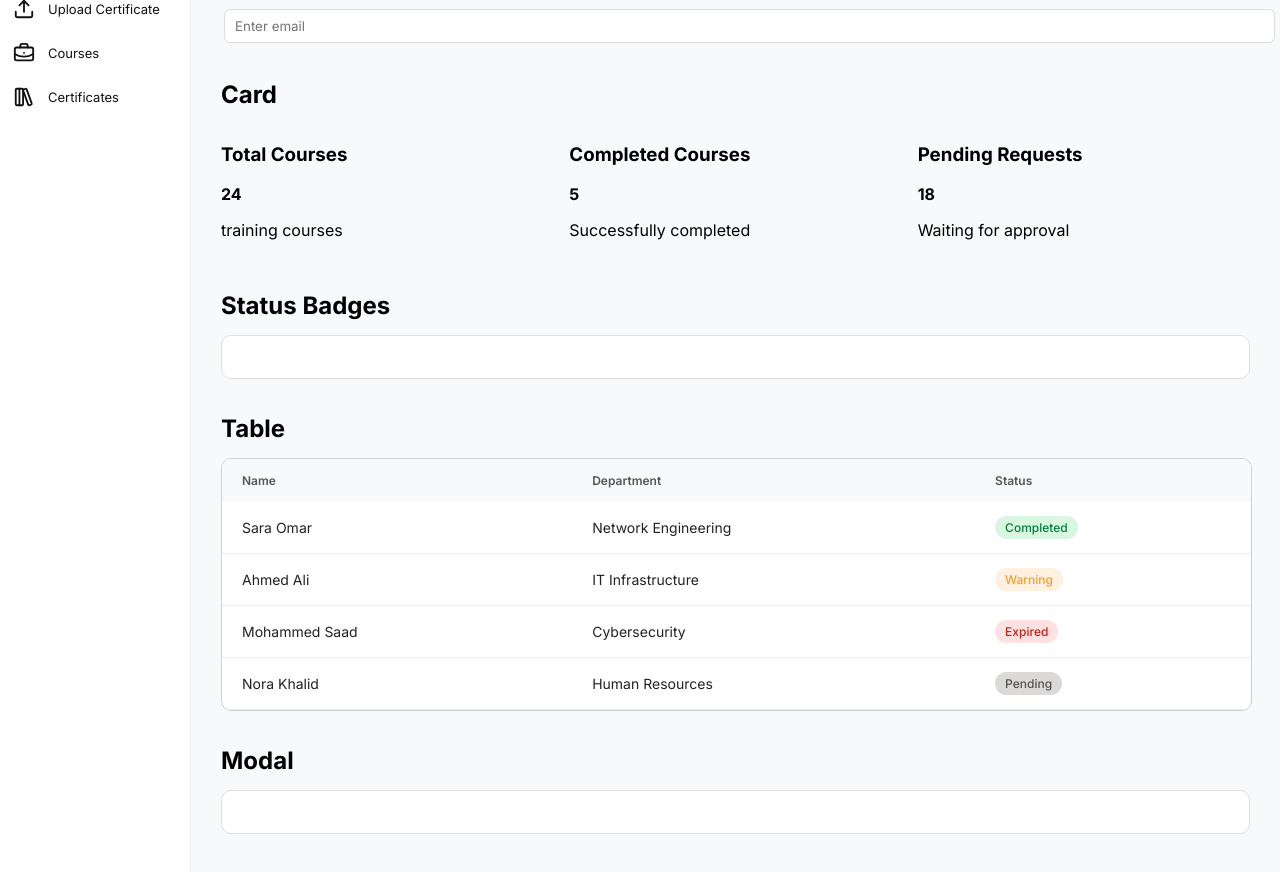
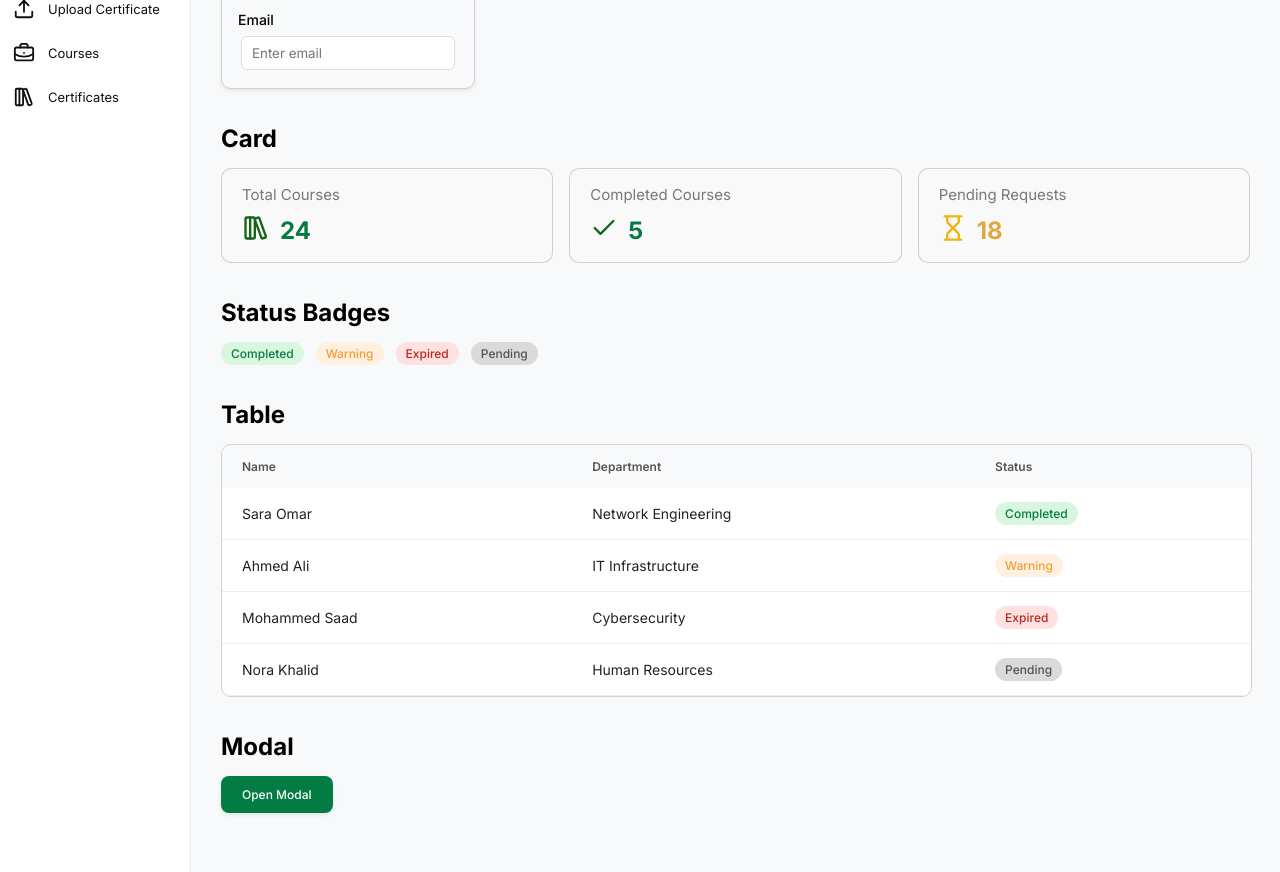
Before and after one commit to 13-1550/SASQ_SaTr, a React (Vite) app in the folder SaSQ/: page / in a window 1280 px wide. Shown: the part 220-1092 px from the top of the page. Built offline with nearby package versions, Linux system fonts and the light colour scheme.

Commit message:
fixed Button&Card

```diff
--- a/SaSQ/src/Components/Common/Button/Button.jsx
+++ b/SaSQ/src/Components/Common/Button/Button.jsx
@@ -1,11 +1,16 @@
-import "./Button.css";
-
-function Button(props) {
-  let buttonText = props.text;
-  let buttonType = props.type;
-  let fullClassName = "btn btn-" + buttonType;
-
-  return <button className={fullClassName}>{buttonText}</button>;
+function Button({
+    children,
+    type = "green",
+    onClick
+}) {
+    return (
+        <button
+            className={`btn btn-${type}`}
+            onClick={onClick}
+        >
+            {children}
+        </button>
+    );
 }
 
 export default Button;
--- a/SaSQ/src/Styles/global.css
+++ b/SaSQ/src/Styles/global.css
@@ -3,9 +3,12 @@
 * {
     font-family: 'Inter', sans-serif;
 }
+html,
+#root,
 body {
     margin: 0;
     font-family: 'Inter', sans-serif;
+    ;
 }
 :root {
     --primary-green: #15641A;
@@ -44,7 +47,7 @@ body {
 
 .input {
     margin: 2px 3px;
-    width: 100%;
+    width: flex;
     padding: 8px 10px;
     border: 1px solid var(--border);
     border-radius: var(--radius-sm);
@@ -145,6 +148,7 @@ body {
 .sidebar {
     width: 190px;
     min-height: 100vh;
+    min-width: 190px;
     background: #ffffff;
     border-right: 1px solid #eeeeee;
     flex-shrink: 0;
@@ -306,12 +310,15 @@ body {
 .test-page {
     display: flex;
     min-height: 100vh;
+    width: 100%;
     background: #f8f9fa;
 }
 
 .test-content {
     flex: 1;
+    min-width: 0;
     padding: 30px;
+    box-sizing: border-box;
 }
 
 .test-content section {
@@ -339,33 +346,43 @@ body {
     align-items: center;
 }
 /*Button*/
-.btn {
-  width: 120px;
-  height: 45px;
-  border: none;
-  border-radius: 6px;
-  font-size: 16px;
-  cursor: pointer;
+.btn{
+    padding: 10px 20px;
+
+    border-radius: 8px;
+    border: 1px solid transparent;
+    font-family: inherit;
+    font-size: 12px;
+    font-weight: 500;
+
+    cursor: pointer;
+
+    display: inline-flex;
+    align-items: center;
+    justify-content: center;
+    gap: 4px;
+
+    box-shadow: 0 2px 4px rgba(0, 0, 0, 0.08);
 }
 
-.btn-primary {
+.btn-green {
   background-color: #037c43;
   color: white;
 }
-.btn-secondary {
+.btn-white {
   background-color: white;
   color: #525253;
-  border: 2px solid #989797;
+  border: 1px solid #98979780;
 }
-.btn-danger {
+.btn-red {
   background-color: #dc3545;
   color: white;
 }
 
 /*card*/
 .card {
-  background-color: white;
-  border: 1px solid #e0e0e0;
+  background-color: rgba(249, 249, 249, 0.517);
+  border: 1px solid #73737350;
   border-radius: 10px;
   padding: 16px 20px;
   min-width: 180px;
@@ -384,11 +401,12 @@ body {
 }
 
 .card-icon {
-  font-size: 20px;
+  size: 30px;
+  weight: 800;
 }
 
 .card-number {
-  font-size: 32px;
+  font-size: 24px;
   font-weight: bold;
   margin: 0;
 }
@@ -446,3 +464,14 @@ body {
   font-size: 28px;
   font-weight: bold;
 }
+
+.box {
+  display: inline-flex;
+  flex-direction: column;
+  gap: 10px;
+  align-items: flex-start;
+  border: 1px solid #d1d1d1;
+  padding: 16px;
+  border-radius: 10px;
+  box-shadow: 0 2px 4px rgba(0, 0, 0, 0.08);
+}
--- a/SaSQ/src/Test.jsx
+++ b/SaSQ/src/Test.jsx
@@ -6,6 +6,13 @@ import Input from "./Components/Common/Input/Input";
 import Modal from "./Components/Common/Modal/Modal";
 import Table from "./Components/Common/Table/Table";
 import StatusBadge from "./Components/Common/StatusBadge/StatusBadge";
+import Button from "./Components/Common/Button/Button";
+
+import{
+    LibraryBig,
+    Check,
+    Hourglass,
+}from "lucide-react";
 
 function Test() {
     const [isModalOpen, setIsModalOpen] = useState(false);
@@ -59,7 +66,7 @@ function Test() {
                 <section>
                     <h2>Input</h2>
 
-                    <card>
+                    <div className="box">
                         <Input
                             label="Course Name"
                             placeholder="Enter course name"
@@ -70,50 +77,54 @@ function Test() {
                             type="email"
                             placeholder="Enter email"
                         />
-                    </card>
+                    </div>
                 </section>
 
 
                 {/* CARD */}
-                <section>
-                    <h2>Card</h2>
+                    <section>
+                        <h2>Card</h2>
 
-                    <div className="test-card-grid">
+                        <div className="test-card-grid">
 
-                        <card>
-                            <h3>Total Courses</h3>
-                            <strong>24</strong>
-                            <p>training courses</p>
-                        </card>
+                            <Card
+                                 label="Total Courses"
+                                number="24"
+                                icon={<LibraryBig size={28} color="var(--primary-green)" />}
+                                numberColor="green"
+                            />
 
-                        <card>
-                            <h3>Completed Courses</h3>
-                            <strong>5</strong>
-                            <p>Successfully completed</p>
-                        </card>
+                            <Card
+                               label="Completed Courses"
+                                number="5"
+                                icon={<Check size={28} color="var(--primary-green)" />}
+                                numberColor="green"
+                                />
 
-                        <card>
-                            <h3>Pending Requests</h3>
-                            <strong>18</strong>
-                            <p>Waiting for approval</p>
-                        </card>
+                            <Card
+                                label="Pending Requests"
+                                number="18"
+                                icon={<Hourglass size={28} color="#f1b40b" />}
+                                numberColor="orange"
+                            />
 
-                    </div>
-                </section>
+
+                        </div>
+                    </section>
 
 
                 {/* STATUS BADGES */}
                 <section>
                     <h2>Status Badges</h2>
 
-                    <Card>
+                    <card>
                         <div className="badge-test">
                             <StatusBadge status="Completed" />
                             <StatusBadge status="Warning" />
                             <StatusBadge status="Expired" />
                             <StatusBadge status="Pending" />
                         </div>
-                    </Card>
+                    </card>
                 </section>
 
 
@@ -132,13 +143,13 @@ function Test() {
                 <section>
                     <h2>Modal</h2>
 
-                    <Card>
-                        <button
+                    <card>
+                        <Button
                             onClick={() => setIsModalOpen(true)}
                         >
                             Open Modal
-                        </button>
-                    </Card>
+                        </Button>
+                    </card>
 
                     <Modal
                         isOpen={isModalOpen}
@@ -150,11 +161,10 @@ function Test() {
                             component.
                         </p>
 
-                        <button
-                            onClick={() => setIsModalOpen(false)}
-                        >
-                            Close
-                        </button>
+                        <Button type="white"
+                        onClick={() => setIsModalOpen(false)}>
+                        Cancel
+                        </Button>
                     </Modal>
                 </section>
 
```
